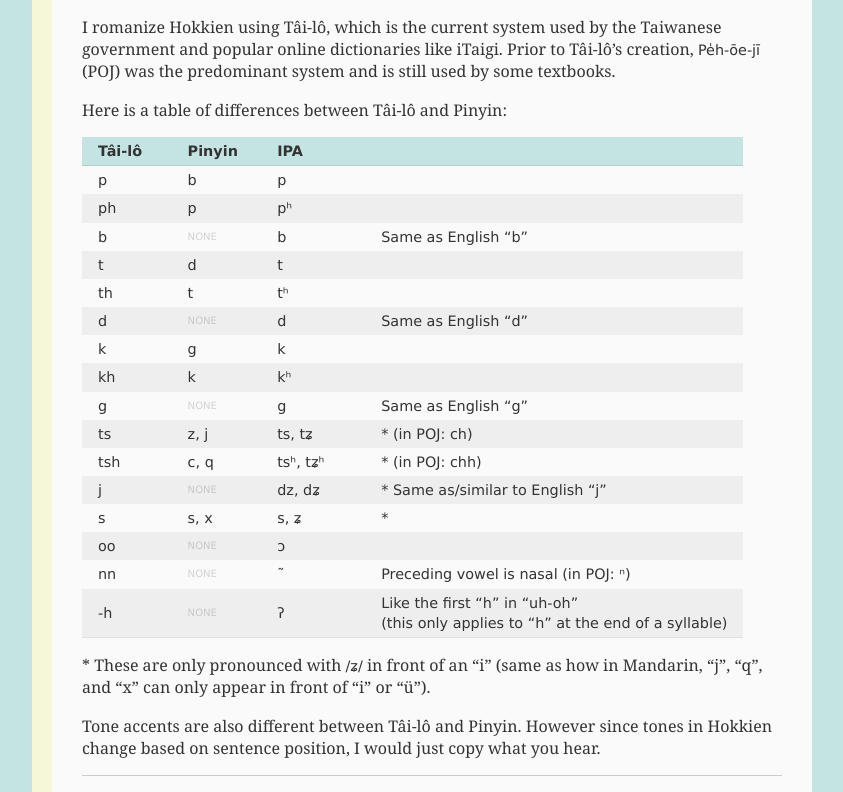
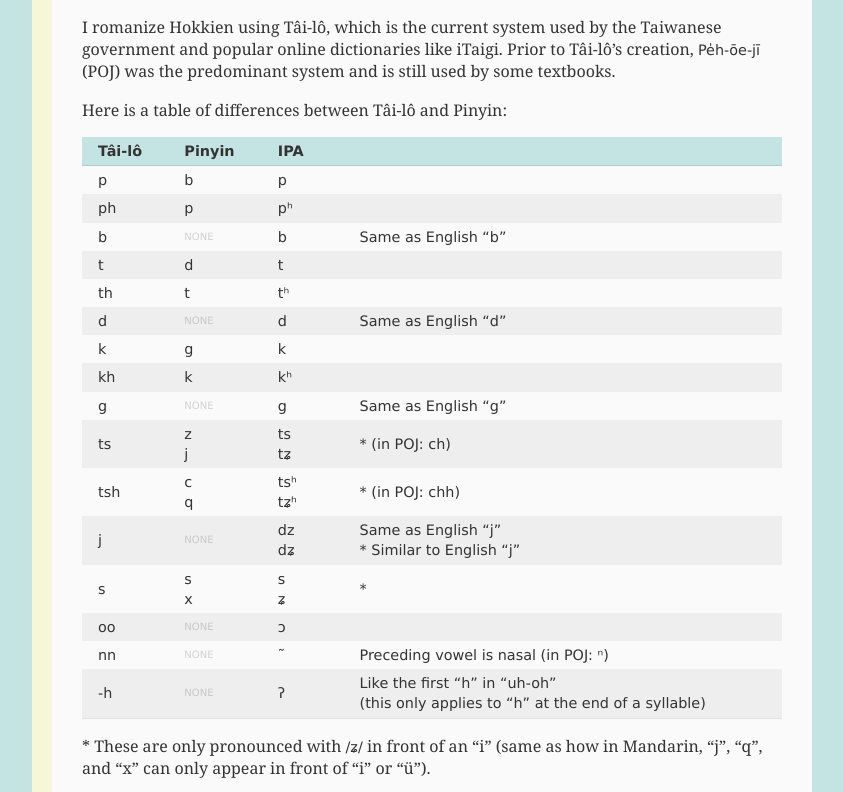
Before and after one commit to adevyish/adevyish.github.io, a plain HTML site: page lyrics/tailo/index.html in a window 1280 px wide. Shown: the part 741-1533 px from the top of the page, without its empty margins (218-1061 px from the left). Drawn offline with Linux system fonts and the light colour scheme.

Commit message:
Make tailo table cleaner

```diff
--- a/css/main.css
+++ b/css/main.css
@@ -157,6 +157,10 @@ a:active,
 a:hover {
 	color: #245073;
 	border-bottom: 1px solid #bbb;
+}
+
+.full-width {
+    width: 100%;
 }
 
 
--- a/lyrics/tailo/index.html
+++ b/lyrics/tailo/index.html
@@ -39,9 +39,9 @@
 
 <p>Here is a table of differences between Tâi-lô and Pinyin:</p>
 
-<table class="unicode">
+<table class="unicode full-width">
 <thead>
-<tr><th style="width: 4em">Tâi-lô</th><th style="width: 4em">Pinyin</th><th style="width: 5em">IPA</th><th></th></tr>
+<tr><th style="padding-right: 1em">Tâi-lô</th><th style="padding-right: 1em">Pinyin</th><th style="padding-right: 2em">IPA</th><th></th></tr>
 </thead>
 <tbody>
 <tr><td>p</td><td>b</td><td>p</td><td></td></tr>
@@ -53,10 +53,10 @@
 <tr><td>k</td><td>g</td><td>k</td><td></td></tr>
 <tr><td>kh</td><td>k</td><td>kʰ</td><td></td></tr>
 <tr><td>g</td><td class="none">none</td><td>g</td><td>Same as English “g”</td></tr>
-<tr><td>ts</td><td>z, j</td><td>ts, tʑ</td><td>* (in POJ: ch)</td></tr>
-<tr><td>tsh</td><td>c, q</td><td>tsʰ, tʑʰ</td><td>* (in POJ: chh)</td></tr>
-<tr><td>j</td><td class="none">none</td><td>dz, dʑ</td><td>* Same as/similar to English “j”</td></tr>
-<tr><td>s</td><td>s, x</td><td>s, ʑ</td><td> *</td></tr>
+<tr><td>ts</td><td>z<br>j</td><td>ts<br>tʑ</td><td>* (in POJ: ch)</td></tr>
+<tr><td>tsh</td><td>c<br>q</td><td>tsʰ<br>tʑʰ</td><td>* (in POJ: chh)</td></tr>
+<tr><td>j</td><td class="none">none</td><td>dz<br>dʑ</td><td>Same as English “j”<br>* Similar to English “j”</td></tr>
+<tr><td>s</td><td>s<br>x</td><td>s<br>ʑ</td><td> *</td></tr>
 <tr><td>oo</td><td class="none">none</td><td>ɔ</td><td></td></tr>
 <tr><td>nn</td><td class="none">none</td><td>˜</td><td>Preceding vowel is nasal (in POJ: ⁿ)</td></tr>
 <tr><td>-h</td><td class="none">none</td><td>ʔ</td><td>Like the first “h” in “uh-oh”<br>(this only applies to “h” at the end of a syllable)</td></tr>
```
